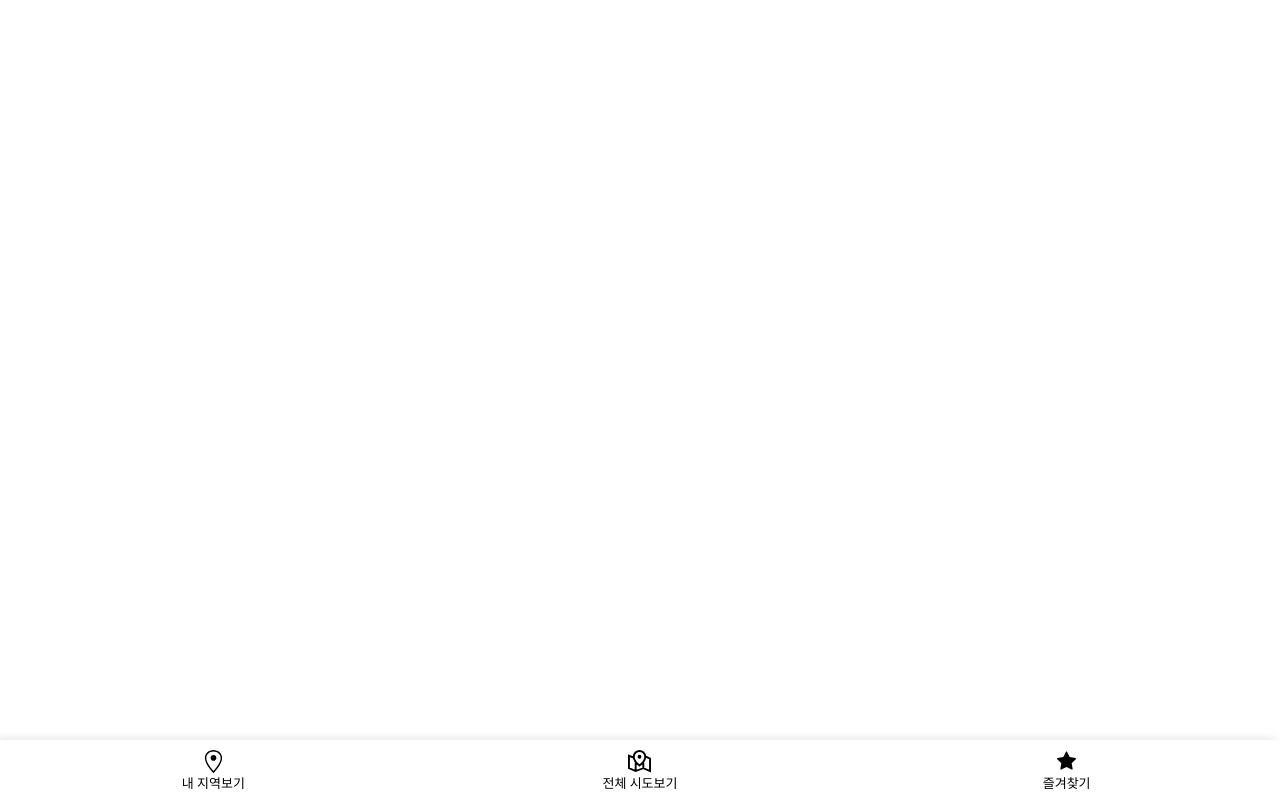
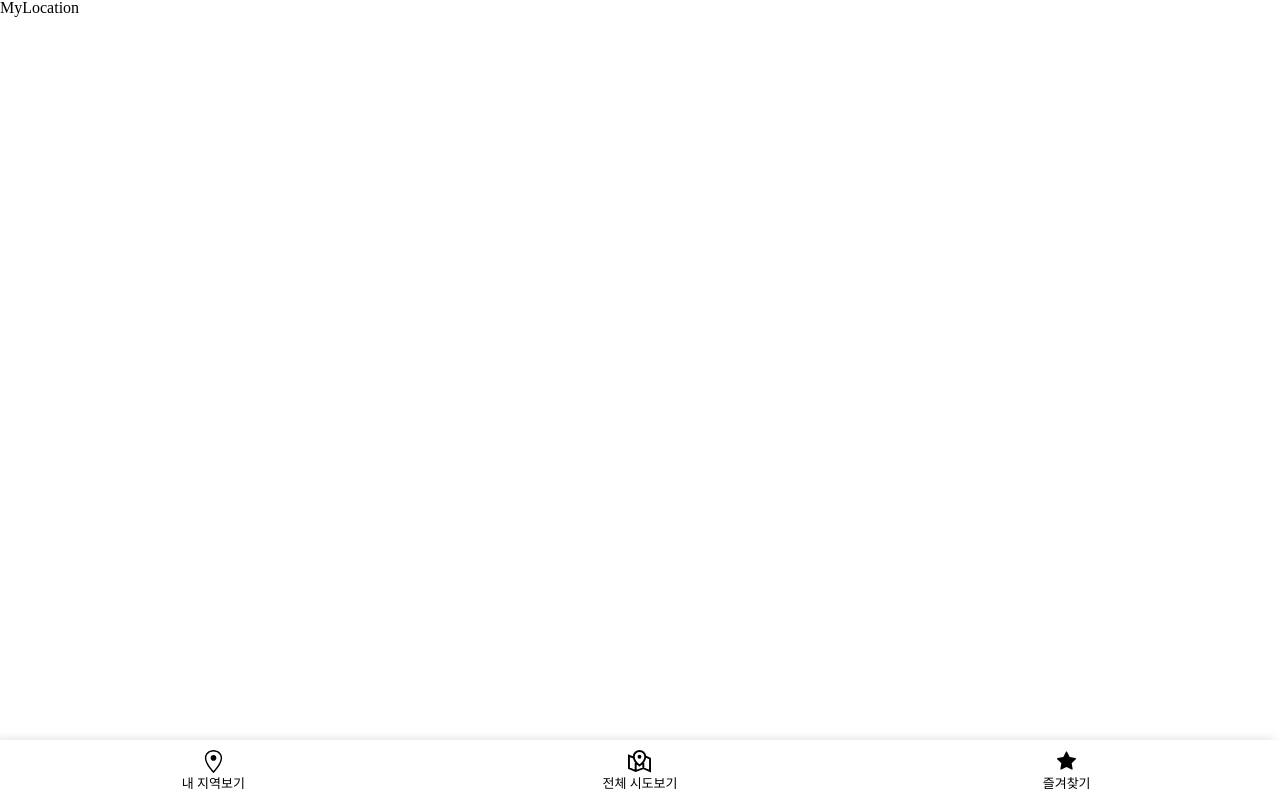
Before and after one commit to Mangrove-Sun/React-ToyProject, a React (Create React App) app: page / in a window 1280 px wide. Before the commit this address had no page. Built offline with nearby package versions, Linux system fonts and the light colour scheme.

Commit message:
feat: 첫 전체지역 탭 진입시 전국지역 정보 가져오도록 수정

```diff
--- a/src/App.js
+++ b/src/App.js
@@ -11,6 +11,7 @@ function App() {
     <div>
       <GlobalStyles/>
       <Routes>
+        <Route index element={<MyLocation/>}/>
         <Route path="mylocation" element={<MyLocation/>}/>
         <Route path="wholesido" element={<WholeSido/>}/>
         <Route path="favoritelist" element={<FavoritesList/>}/>
--- a/src/components/Card/index.jsx
+++ b/src/components/Card/index.jsx
@@ -61,7 +61,6 @@ function DustInfoCard({sido}) {
           )
         })}
       </>}
-
     </div>
   )
 }
--- a/src/components/MySido/index.jsx
+++ b/src/components/MySido/index.jsx
@@ -1,9 +1,9 @@
 import React from 'react'
 
-function MyLoaction() {
+function MyLocation() {
   return (
-    <div>MyLoaction</div>
+    <div>MyLocation</div>
   )
 }
 
-export default MyLoaction
+export default MyLocation
--- a/src/components/WholeDropdown/index.jsx
+++ b/src/components/WholeDropdown/index.jsx
@@ -10,17 +10,20 @@ function DropdownMenu() {
 
   const selectHandler = (e) => {
     setSelectedSido(e.target.value);
-    localStorage.setItem('sido',JSON.stringify(e.target.value))
+    localStorage.setItem('sido',JSON.stringify(e.target.value));
   }
 
   const getSido = () => {
-    if (!sido) setSelectedSido('전국');
+    if (!sido) {
+      setSelectedSido('전국');
+      localStorage.setItem('sido',JSON.stringify('전국'));
+    }
   }
   useEffect(() => {
     getSido()
   }, [])
 
-
+  if (!!selectedSido)
   return (
     <>
       <S.Menu>
```
Also changed, not shown: src/components/MySido/style.js (added). Lines whose indentation alone changed are shown as unchanged.
